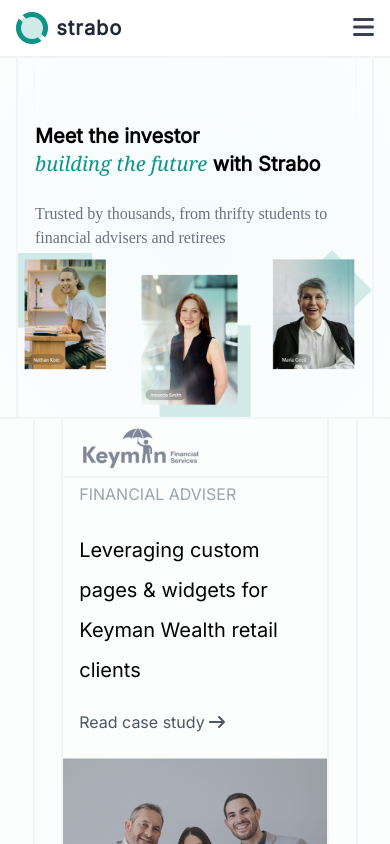
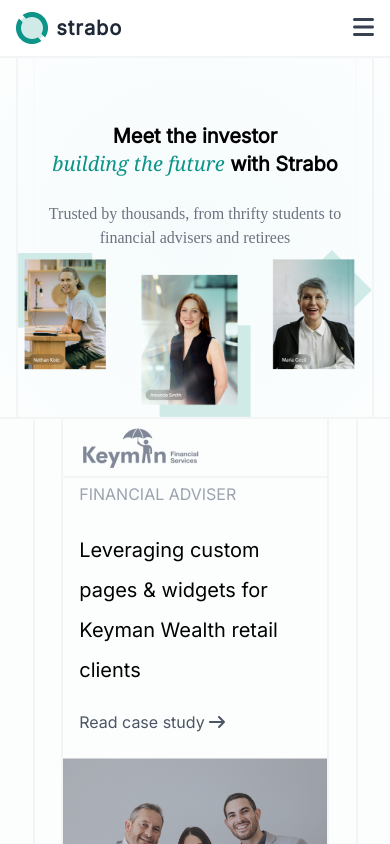
Before and after one commit to hasnain23233/strabo_website, a React (Vite) app: page /customers in a window 390 px wide. Shown: the top 844 px of the page. Built offline with nearby package versions, Linux system fonts and the light colour scheme; a web font is replaced by a local one.

Commit message:
responsive the customer page of the website

```diff
--- a/src/pages/Customers.jsx
+++ b/src/pages/Customers.jsx
@@ -16,7 +16,7 @@
         <div className=' font-inter  bg-[#fcfefe]'>
             <div className='bg-[radial-gradient(circle_at_center,_#F5FBFC,_#fcfefe)] '>
                 <div className=' border-x-2 border-gray-100 lg:w-9/12 w-11/12 m-auto'>
-                    <div className='pt-12 text-centerlg:w-9/12 w-11/12 border-x-2 border-gray-50 m-auto'>
+                    <div className='pt-12 text-center lg:w-9/12 w-11/12 border-x-2 border-gray-50 m-auto'>
                         <h1 className='m-auto xl:text-5xl lg:text-4xl sm:text-2xl text-xl mt-4  lg:leading-[60px] font-semibold '>
                             Meet the investor <br />
                             <span className="text-Primary italic font-serif font-light tracking-normal">building  the future</span> with Strabo
```
